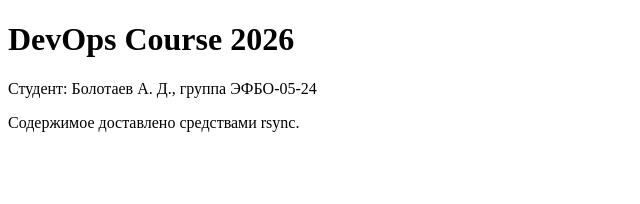
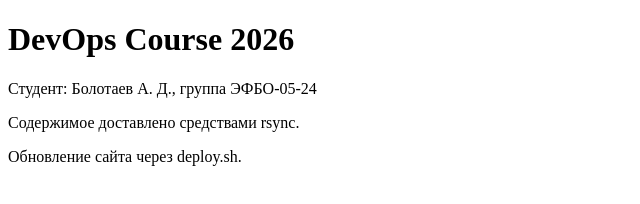
Before and after one commit to Taymon-afk/devops-course-2026, a plain HTML site: page site/index.html in a window 1280 px wide. Shown: the whole page, without its empty margins (0-640 px from the left). Drawn offline with Linux system fonts and the light colour scheme.

Commit message:
test: update page to verify deployment

```diff
--- a/site/index.html
+++ b/site/index.html
@@ -8,5 +8,6 @@
     <h1>DevOps Course 2026</h1>
     <p>Студент: Болотаев А. Д., группа ЭФБО-05-24</p>
     <p>Содержимое доставлено средствами rsync.</p>
+    <p>Обновление сайта через deploy.sh.</p>
 </body>
 </html>
```
